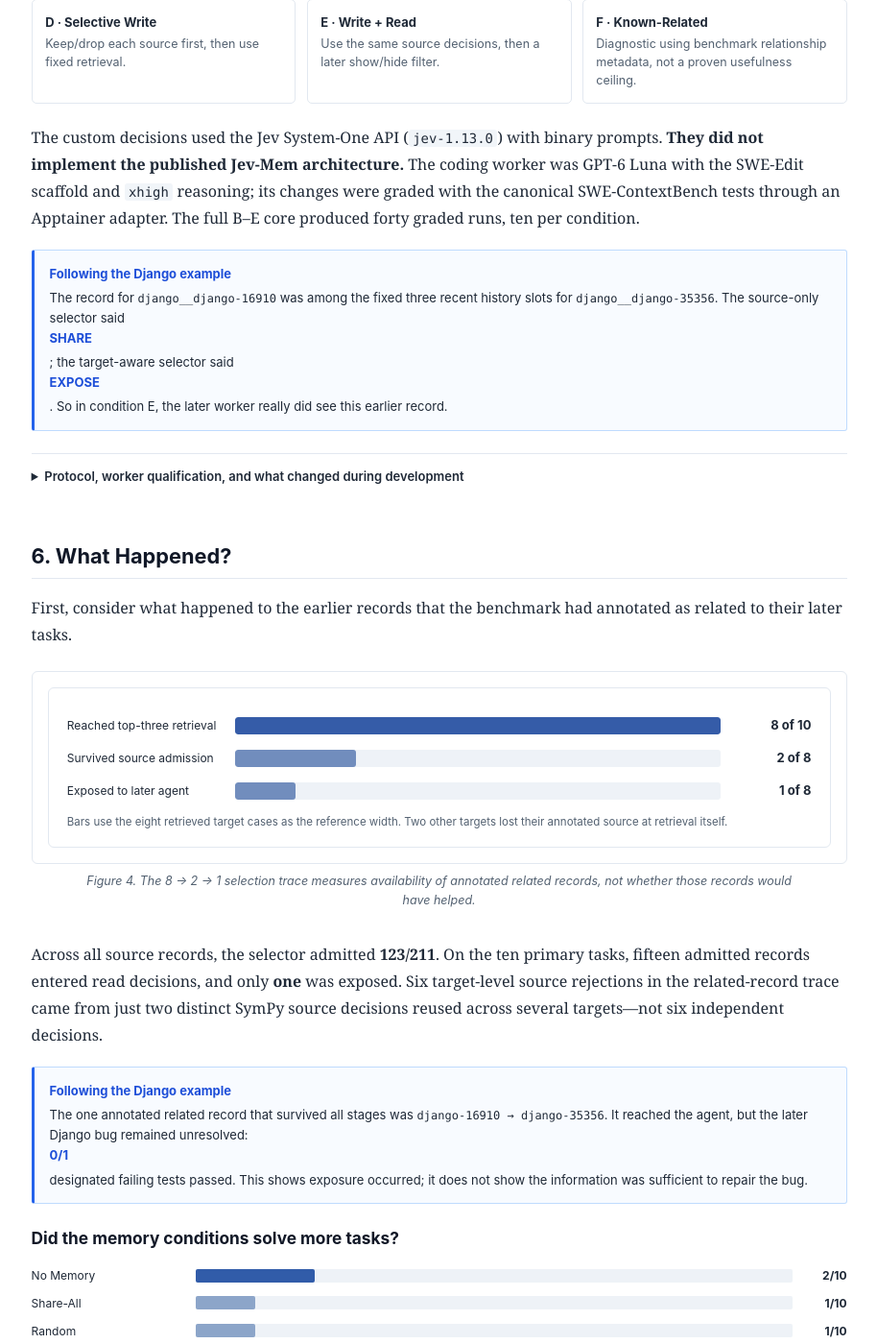
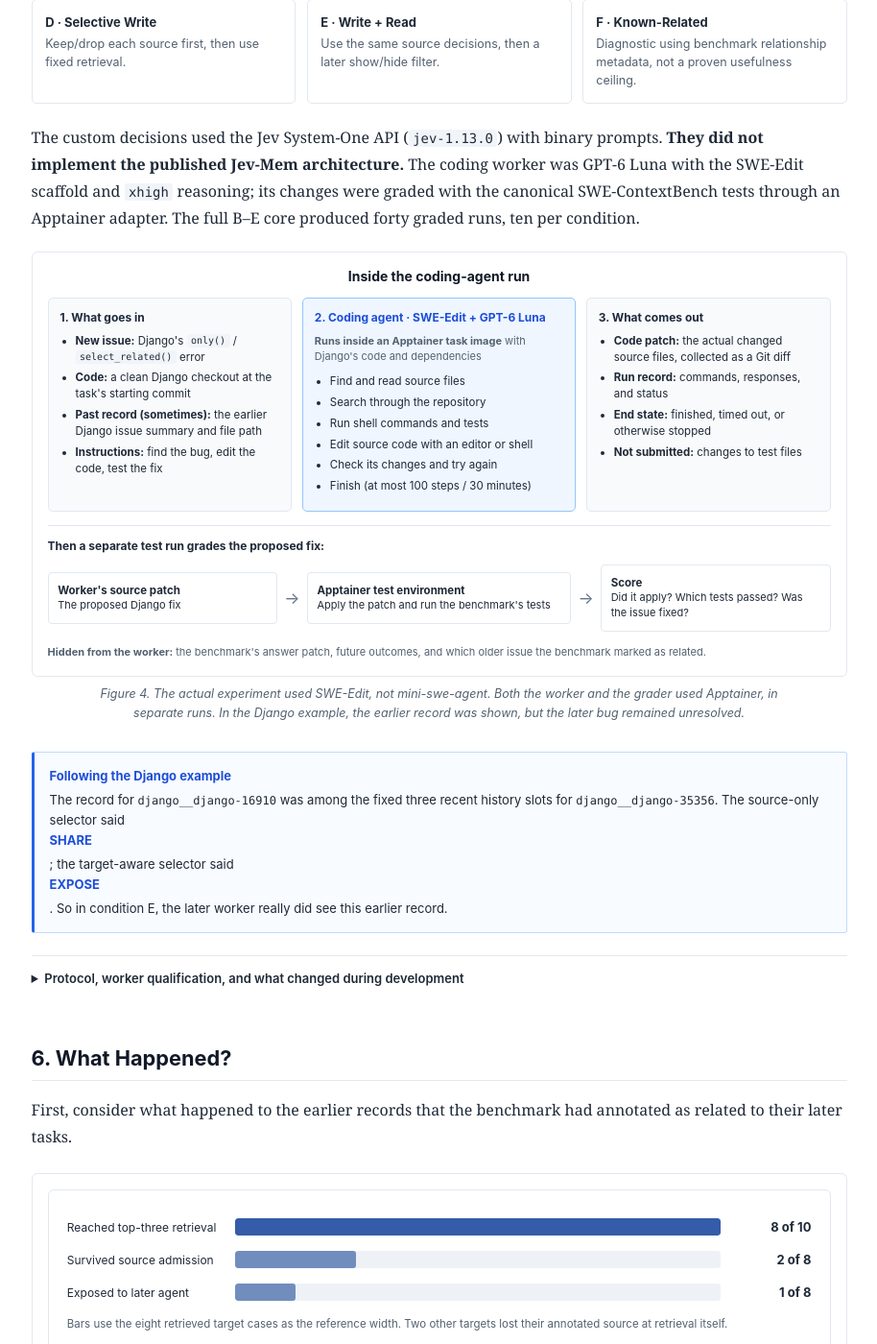
Before and after one commit to Vedant2100/vedant2100.github.io, a Jekyll site: the page fleet-mem/index.html, which Jekyll copies as it is, in a window 1280 px wide and 1400 px high, scrolled down 4405 px. Shown: the whole window at 96% size, without its empty margins (342-1256 px from the left). Built offline with Jekyll 4.4.1, drawn with Linux system fonts in a browser that asks for light colours; some of the changed text lies outside the part shown.

Commit message:
Add accurate coding-worker and Apptainer I/O diagram to live Fleet Mem page

```diff
--- a/fleet-mem/index.html
+++ b/fleet-mem/index.html
@@ -101,6 +101,31 @@
     @media(max-width:1080px){.layout{gap:2rem}.sidebar{flex-basis:245px}}
     @media(max-width:920px){.layout{display:block;padding:1.1rem}.sidebar{width:100%;margin-bottom:1.7rem}.sidebar-inner{position:static;max-height:none}.sidebar ul{columns:2}.sidebar li{break-inside:avoid}main{max-width:850px;margin:0 auto}}
     @media(max-width:600px){h1{font-size:1.45rem}body{font-size:15px}.sidebar ul{columns:1}.flow{flex-wrap:wrap;gap:.35rem}.flow .step{flex:1 1 43%;min-width:110px}.flow .arrow{display:none}.fact-row{grid-template-columns:repeat(2,minmax(0,1fr))}.compare-grid,.related{grid-template-columns:1fr}.funnel-row{grid-template-columns:115px 1fr 66px;gap:.4rem;font-size:10.5px}.outcome-bars .bar-row{grid-template-columns:122px 1fr 40px;font-size:11px}.figure-body{padding:.7rem}.code-sample{font-size:11px}table{min-width:520px}}
+
+    /* Coding worker input / output overview */
+    .worker-io {margin:1.3rem 0 1.9rem}
+    .worker-io .figure-body{padding:1rem}
+    .worker-io h3{font-size:14px;margin:0 0 .8rem;text-align:center}
+    .worker-io-grid{display:grid;grid-template-columns:minmax(0,1fr) minmax(0,1.12fr) minmax(0,1fr);gap:.65rem;align-items:stretch;font-family:-apple-system,BlinkMacSystemFont,"Segoe UI",sans-serif}
+    .worker-box{border:1px solid var(--border);background:var(--soft);border-radius:5px;padding:.75rem;min-width:0}
+    .worker-box h4{font-size:12px;line-height:1.35;margin:0 0 .45rem;color:#1e293b}
+    .worker-box ul{font-size:11.5px;line-height:1.48;padding-left:1rem;margin:0}
+    .worker-box li{margin:.3rem 0}
+    .worker-box code{font-size:10px;overflow-wrap:anywhere}
+    .worker-box.center{background:var(--light-blue);border-color:#93c5fd}
+    .worker-box.center h4{color:#1d4ed8}
+    .worker-caption{font:11px/1.5 -apple-system,BlinkMacSystemFont,"Segoe UI",sans-serif;color:var(--muted);margin:.35rem 0 .6rem}
+    .worker-io-divider{margin:.85rem 0 .65rem;border-top:1px solid var(--border);padding-top:.75rem;font:12px/1.5 -apple-system,BlinkMacSystemFont,"Segoe UI",sans-serif}
+    .worker-io-grade{display:grid;grid-template-columns:minmax(0,1fr) 18px minmax(0,1.15fr) 18px minmax(0,1fr);gap:.4rem;align-items:center;font:11px/1.45 -apple-system,BlinkMacSystemFont,"Segoe UI",sans-serif}
+    .worker-io-grade .step{border:1px solid var(--border);padding:.6rem;border-radius:4px;min-width:0;overflow-wrap:anywhere;background:#fff}
+    .worker-io-grade .step b{display:block;font-size:11.5px}
+    .worker-io-grade .arrow{text-align:center;color:#64748b;font-size:17px}
+    .worker-io .privacy-line{font:11px/1.55 -apple-system,BlinkMacSystemFont,"Segoe UI",sans-serif;color:var(--muted);margin:.8rem 0 0}
+    @media(max-width:600px){
+      .worker-io-grid{grid-template-columns:1fr}
+      .worker-io-grade{grid-template-columns:1fr}
+      .worker-io-grade .arrow{transform:rotate(90deg);justify-self:center}
+    }
   </style>
 </head>
 <body>
@@ -262,6 +287,55 @@ Example.objects.select_related(
 
       <p>The custom decisions used the Jev System-One API (<code>jev-1.13.0</code>) with binary prompts. <strong>They did not implement the published Jev-Mem architecture.</strong> The coding worker was GPT-6 Luna with the SWE-Edit scaffold and <code>xhigh</code> reasoning; its changes were graded with the canonical SWE-ContextBench tests through an Apptainer adapter. The full B–E core produced forty graded runs, ten per condition.</p>
 
+
+      <figure class="worker-io">
+        <div class="figure-body">
+          <h3>Inside the coding-agent run</h3>
+          <div class="worker-io-grid">
+            <div class="worker-box">
+              <h4>1. What goes in</h4>
+              <ul>
+                <li><strong>New issue:</strong> Django's <code>only()</code> / <code>select_related()</code> error</li>
+                <li><strong>Code:</strong> a clean Django checkout at the task's starting commit</li>
+                <li><strong>Past record (sometimes):</strong> the earlier Django issue summary and file path</li>
+                <li><strong>Instructions:</strong> find the bug, edit the code, test the fix</li>
+              </ul>
+            </div>
+            <div class="worker-box center">
+              <h4>2. Coding agent · SWE-Edit + GPT-6 Luna</h4>
+              <div class="worker-caption"><strong>Runs inside an Apptainer task image</strong> with Django's code and dependencies</div>
+              <ul>
+                <li>Find and read source files</li>
+                <li>Search through the repository</li>
+                <li>Run shell commands and tests</li>
+                <li>Edit source code with an editor or shell</li>
+                <li>Check its changes and try again</li>
+                <li>Finish (at most 100 steps / 30 minutes)</li>
+              </ul>
+            </div>
+            <div class="worker-box">
+              <h4>3. What comes out</h4>
+              <ul>
+                <li><strong>Code patch:</strong> the actual changed source files, collected as a Git diff</li>
+                <li><strong>Run record:</strong> commands, responses, and status</li>
+                <li><strong>End state:</strong> finished, timed out, or otherwise stopped</li>
+                <li><strong>Not submitted:</strong> changes to test files</li>
+              </ul>
+            </div>
+          </div>
+          <div class="worker-io-divider"><strong>Then a separate test run grades the proposed fix:</strong></div>
+          <div class="worker-io-grade">
+            <div class="step"><b>Worker's source patch</b>The proposed Django fix</div>
+            <span class="arrow" aria-hidden="true">→</span>
+            <div class="step"><b>Apptainer test environment</b>Apply the patch and run the benchmark's tests</div>
+            <span class="arrow" aria-hidden="true">→</span>
+            <div class="step"><b>Score</b>Did it apply? Which tests passed? Was the issue fixed?</div>
+          </div>
+          <p class="privacy-line"><strong>Hidden from the worker:</strong> the benchmark's answer patch, future outcomes, and which older issue the benchmark marked as related.</p>
+        </div>
+        <figcaption>Figure 4. The actual experiment used SWE-Edit, not mini-swe-agent. Both the worker and the grader used Apptainer, in separate runs. In the Django example, the earlier record was shown, but the later bug remained unresolved.</figcaption>
+      </figure>
+
       <div class="example-note">
         <strong>Following the Django example</strong>
         The record for <code>django__django-16910</code> was among the fixed three recent history slots for <code>django__django-35356</code>. The source-only selector said <strong>SHARE</strong>; the target-aware selector said <strong>EXPOSE</strong>. So in condition E, the later worker really did see this earlier record.
```
Also changed, not shown: other parts of fleet-mem/index.html (+1 -1 lines).
